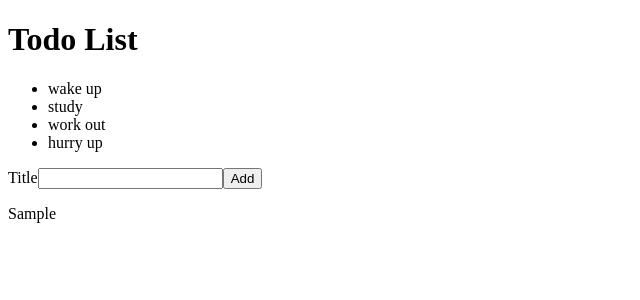
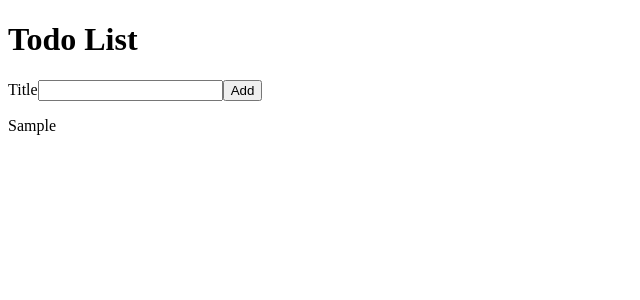
Before and after one commit to rebs1203/todo-react, a React (Create React App) app: page / in a window 1280 px wide. Both pictures are taken after typing "Sample" into the empty fields and a click on the button "Add". Shown: the top 300 px of the page, without its empty margins (0-640 px from the left). Built offline with nearby package versions, Linux system fonts and the light colour scheme.

Commit message:
finished exercise week 5

```diff
--- a/src/AddTodoForm.js
+++ b/src/AddTodoForm.js
@@ -1,20 +1,28 @@
-import React from "react";
+import React, { useState } from "react";
 
-const AddTodoForm = (props) => {
+const AddTodoForm = ({ onAddTodo }) => {
+
+    const [todoTitle, setTodoTitle] = useState('')
+
+    const handleTitleChange = (event) => {
+        let newTodoTitle = event.target.value
+        setTodoTitle(newTodoTitle)
+    }
 
     const handleAddTodo = (event) => {
         event.preventDefault()
-        const todoTitle = event.target.title.value;
-        console.log(todoTitle)
-        props.onAddTodo(todoTitle);
-        event.target.title.value = ''
+        onAddTodo({
+            title: todoTitle,
+            id: Date.now()
+    });
+        setTodoTitle('')
     }
 
     return (
         <div>
             <form onSubmit={handleAddTodo}>
                 <label htmlFor="todoTitle" >Title</label>
-                <input id="todoTitle" name="title"/>
+                <input id="todoTitle" name="title" value={todoTitle} onChange={handleTitleChange}/>
                 <button type="submit">Add</button>
             </form>
         </div>
--- a/src/App.js
+++ b/src/App.js
@@ -5,17 +5,26 @@ import TodoList from './TodoList';
 
 function App() {
 
-  const [ newTodo, setNewTodo ] = useState('')
+
+  const [todoList, setTodoList] = useState([])
+
+
+  const addTodo = (newTodo) => {
+    setTodoList([...todoList, newTodo])
+  }
 
   return (
     <div>
       <header>
         <h1>Todo List</h1>
       </header>
-      <TodoList />
-      <AddTodoForm onAddTodo={setNewTodo}/>
+      <TodoList todoState={todoList}/>
+      <AddTodoForm onAddTodo={addTodo}/>
       <p>
-        {newTodo}
+      {todoList.map(todo => (
+        <div key={todo.id}>
+        <p>{todo.title}</p>
+        </div>))}
       </p>
     </div>
   );
--- a/src/TodoList.js
+++ b/src/TodoList.js
@@ -1,29 +1,7 @@
 import React from "react";
 import TodoListItem from "./TodoListItem";
 
-const TodoList = () => {
-
-    let todoList = [
-        {
-            id: '1',
-            title: 'wake up',
-        },
-
-        {
-            id: '2',
-            title: 'study',
-        },
-
-        {
-            id: '3',
-            title: 'work out',
-        },
-
-        {
-            id: '4',
-            title: 'hurry up'
-        }
-    ];
+const TodoList = ({ todoList }) => {
 
     return (
         <div>
--- a/src/TodoListItem.js
+++ b/src/TodoListItem.js
@@ -1,10 +1,10 @@
 import React from "react";
 
-const TodoListItem = (props) => {
+const TodoListItem = ({ todo }) => {
 
     return (
         <li>
-            {props.todo.title}
+            {todo.title}
         </li>
     )
 }
```
